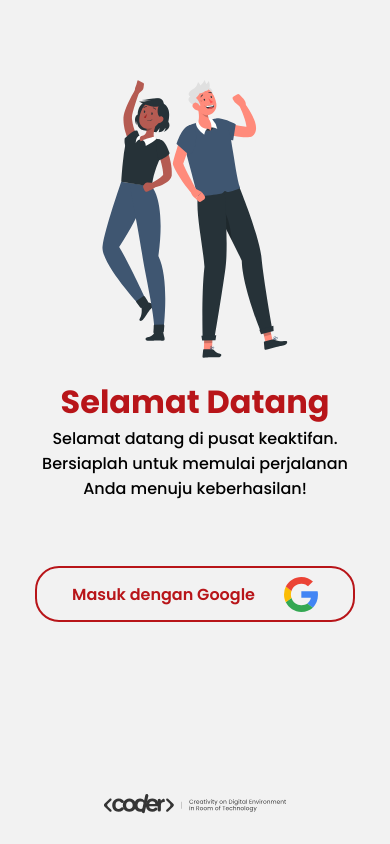
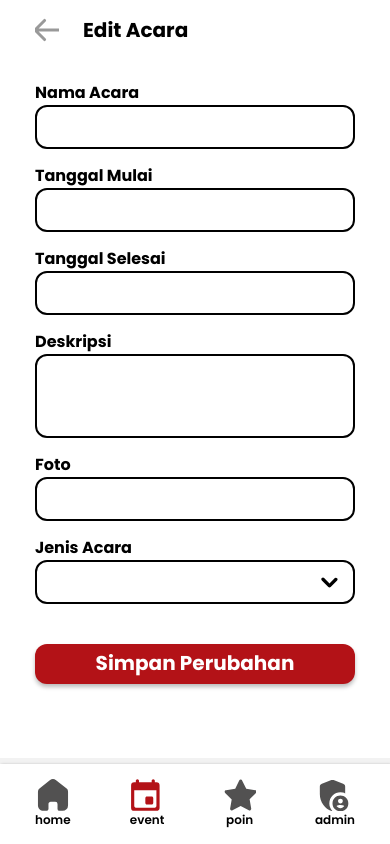
Before and after one commit to CODER-Mobile-Development/sikeang-coder-android, a React Native app: screen /AdminEditEvent in a window 390 px wide. Built offline with nearby package versions, Linux system fonts and the light colour scheme.

Commit message:
completed page taskk

```diff
--- a/src/components/NavbarBottom/index.js
+++ b/src/components/NavbarBottom/index.js
@@ -6,27 +6,27 @@ import {
   AdminIcon, CalendarIcon, HomeIcon, StarIcon,
 } from '../../assets/svgs';
 
-function NavbarBottom({ type }) {
+function NavbarBottom({ type, isActive }) {
   return (
     <View style={{ overflow: 'hidden', paddingTop: 6 }}>
       <View style={{ ...styles.wrapper, justifyContent: type === 'Member' ? 'space-around' : 'space-between' }}>
         <View style={styles.menuSection}>
-          <TouchableOpacity><HomeIcon width={32} height={32} isActive /></TouchableOpacity>
+          <TouchableOpacity><HomeIcon width={32} height={32} isActive={isActive === 'Home'} /></TouchableOpacity>
           <Text style={styles.menuTitle}>home</Text>
         </View>
         <View style={styles.menuSection}>
-          <TouchableOpacity><CalendarIcon width={32} height={32} /></TouchableOpacity>
+          <TouchableOpacity><CalendarIcon width={32} height={32} isActive={isActive === 'Event'} /></TouchableOpacity>
           <Text style={styles.menuTitle}>event</Text>
         </View>
         {type === 'Admin' && (
         <View style={styles.menuSection}>
-          <TouchableOpacity><StarIcon width={32} height={32} /></TouchableOpacity>
+          <TouchableOpacity><StarIcon width={32} height={32} isActive={isActive === 'Poin'} /></TouchableOpacity>
           <Text style={styles.menuTitle}>poin</Text>
         </View>
         )}
         {type === 'Admin' && (
         <View style={styles.menuSection}>
-          <TouchableOpacity><AdminIcon width={32} height={32} /></TouchableOpacity>
+          <TouchableOpacity><AdminIcon width={32} height={32} isActive={isActive === 'Admin'}/></TouchableOpacity>
           <Text style={styles.menuTitle}>admin</Text>
         </View>
         )}
--- /dev/null
+++ b/src/pages/AdminAddAdmin/index.js
@@ -0,0 +1,64 @@
+import React, { useCallback } from 'react';
+import { ScrollView, StyleSheet, View } from 'react-native';
+import { useFonts } from 'expo-font';
+import * as SplashScreen from 'expo-splash-screen';
+import {
+  NavbarBottom, NavbarTop, PrimaryButton, Separator, UserInput,
+} from '../../components';
+
+const poppinsMedium = require('../../assets/fonts/Poppins-Medium.ttf');
+const poppinsSemiBold = require('../../assets/fonts/Poppins-SemiBold.ttf');
+const poppinsBold = require('../../assets/fonts/Poppins-Bold.ttf');
+
+SplashScreen.preventAutoHideAsync();
+
+function AdminAddAdmin() {
+  const [fontsLoaded] = useFonts({
+    'Poppins-Medium': poppinsMedium,
+    'Poppins-SemiBold': poppinsSemiBold,
+    'Poppins-Bold': poppinsBold,
+  });
+
+  const onLayoutRootView = useCallback(async () => {
+    if (fontsLoaded) {
+      await SplashScreen.hideAsync();
+    }
+  }, [fontsLoaded]);
+
+  if (!fontsLoaded) {
+    return null;
+  }
+  return (
+    <View style={{ flex: 1 }} onLayout={onLayoutRootView}>
+      <NavbarTop title="Tambah Admin" />
+      <View style={styles.wrapper}>
+        <ScrollView style={styles.content}>
+          <UserInput type="Basic" label="Nama Lengkap" />
+          <Separator height={14} />
+          <UserInput type="Basic" label="Email" />
+          <Separator height={14} />
+          <UserInput type="Dropdown" label="Divisi" />
+          <Separator height={300} />
+          <PrimaryButton title="Simpan Perubahan" />
+          <Separator height={40} />
+        </ScrollView>
+      </View>
+      <NavbarBottom type="Admin" isActive={"Event"}/>
+    </View>
+  );
+}
+
+export default AdminAddAdmin;
+
+const styles = StyleSheet.create({
+  wrapper: {
+    flex: 1,
+    justifyContent: 'space-between',
+    flexDirection: 'column',
+    backgroundColor: 'white',
+  },
+  content: {
+    marginTop: 20,
+    paddingHorizontal: 35,
+  },
+});
--- /dev/null
+++ b/src/pages/AdminEditAdmin/index.js
@@ -0,0 +1,64 @@
+import React, { useCallback } from 'react';
+import { ScrollView, StyleSheet, View } from 'react-native';
+import { useFonts } from 'expo-font';
+import * as SplashScreen from 'expo-splash-screen';
+import {
+  NavbarBottom, NavbarTop, PrimaryButton, Separator, UserInput,
+} from '../../components';
+
+const poppinsMedium = require('../../assets/fonts/Poppins-Medium.ttf');
+const poppinsSemiBold = require('../../assets/fonts/Poppins-SemiBold.ttf');
+const poppinsBold = require('../../assets/fonts/Poppins-Bold.ttf');
+
+SplashScreen.preventAutoHideAsync();
+
+function AdminEditAdmin() {
+  const [fontsLoaded] = useFonts({
+    'Poppins-Medium': poppinsMedium,
+    'Poppins-SemiBold': poppinsSemiBold,
+    'Poppins-Bold': poppinsBold,
+  });
+
+  const onLayoutRootView = useCallback(async () => {
+    if (fontsLoaded) {
+      await SplashScreen.hideAsync();
+    }
+  }, [fontsLoaded]);
+
+  if (!fontsLoaded) {
+    return null;
+  }
+  return (
+    <View style={{ flex: 1 }} onLayout={onLayoutRootView}>
+      <NavbarTop title="Edit Admin" />
+      <View style={styles.wrapper}>
+        <ScrollView style={styles.content}>
+          <UserInput type="Basic" label="Nama Lengkap" />
+          <Separator height={14} />
+          <UserInput type="Basic" label="Email" />
+          <Separator height={14} />
+          <UserInput type="Dropdown" label="Divisi" />
+          <Separator height={300} />
+          <PrimaryButton title="Simpan Perubahan" />
+          <Separator height={40} />
+        </ScrollView>
+      </View>
+      <NavbarBottom type="Admin" isActive={"Event"}/>
+    </View>
+  );
+}
+
+export default AdminEditAdmin;
+
+const styles = StyleSheet.create({
+  wrapper: {
+    flex: 1,
+    justifyContent: 'space-between',
+    flexDirection: 'column',
+    backgroundColor: 'white',
+  },
+  content: {
+    marginTop: 20,
+    paddingHorizontal: 35,
+  },
+});
--- /dev/null
+++ b/src/pages/AdminEditEvent/index.js
@@ -0,0 +1,70 @@
+import React, { useCallback } from 'react';
+import { ScrollView, StyleSheet, View } from 'react-native';
+import { useFonts } from 'expo-font';
+import * as SplashScreen from 'expo-splash-screen';
+import {
+  NavbarBottom, NavbarTop, PrimaryButton, Separator, UserInput,
+} from '../../components';
+
+const poppinsMedium = require('../../assets/fonts/Poppins-Medium.ttf');
+const poppinsSemiBold = require('../../assets/fonts/Poppins-SemiBold.ttf');
+const poppinsBold = require('../../assets/fonts/Poppins-Bold.ttf');
+
+SplashScreen.preventAutoHideAsync();
+
+function AdminEditEvent() {
+  const [fontsLoaded] = useFonts({
+    'Poppins-Medium': poppinsMedium,
+    'Poppins-SemiBold': poppinsSemiBold,
+    'Poppins-Bold': poppinsBold,
+  });
+
+  const onLayoutRootView = useCallback(async () => {
+    if (fontsLoaded) {
+      await SplashScreen.hideAsync();
+    }
+  }, [fontsLoaded]);
+
+  if (!fontsLoaded) {
+    return null;
+  }
+  return (
+    <View style={{ flex: 1 }} onLayout={onLayoutRootView}>
+      <NavbarTop title="Edit Acara" />
+      <View style={styles.wrapper}>
+        <ScrollView style={styles.content}>
+          <UserInput type="Basic" label="Nama Acara" />
+          <Separator height={14} />
+          <UserInput type="Basic" label="Tanggal Mulai" />
+          <Separator height={14} />
+          <UserInput type="Basic" label="Tanggal Selesai" />
+          <Separator height={14} />
+          <UserInput type="TextArea" label="Deskripsi" />
+          <Separator height={14} />
+          <UserInput type="Basic" label="Foto" />
+          <Separator height={14} />
+          <UserInput type="Dropdown" label="Jenis Acara" />
+          <Separator height={40} />
+          <PrimaryButton title="Simpan Perubahan" />
+          <Separator height={40} />
+        </ScrollView>
+      </View>
+      <NavbarBottom type="Admin" isActive={"Event"}/>
+    </View>
+  );
+}
+
+export default AdminEditEvent;
+
+const styles = StyleSheet.create({
+  wrapper: {
+    flex: 1,
+    justifyContent: 'space-between',
+    flexDirection: 'column',
+    backgroundColor: 'white',
+  },
+  content: {
+    marginTop: 20,
+    paddingHorizontal: 35,
+  },
+});
--- a/src/pages/index.js
+++ b/src/pages/index.js
@@ -2,10 +2,16 @@ import Login from './Login';
 import MemberHome from './MemberHome';
 import AdminAddEvent from './AdminAddEvent';
 import AdminAddMember from './AdminAddMember';
+import AdminEditEvent from './AdminEditEvent';
+import AdminAddAdmin from './AdminAddAdmin';
+import AdminEditAdmin from './AdminEditAdmin';
 
 export {
   Login,
   MemberHome,
   AdminAddEvent,
   AdminAddMember,
+  AdminEditEvent,
+  AdminAddAdmin,
+  AdminEditAdmin,
 };
--- a/src/router/index.js
+++ b/src/router/index.js
@@ -1,7 +1,7 @@
 import { createNativeStackNavigator } from '@react-navigation/native-stack';
 import React from 'react';
 import {
-  AdminAddEvent, AdminAddMember, Login, MemberHome,
+  AdminAddEvent, AdminAddMember, Login, MemberHome, AdminEditAdmin, AdminAddAdmin, AdminEditEvent,
 } from '../pages';
 
 const Stack = createNativeStackNavigator();
@@ -15,6 +15,16 @@ function Router() {
         options={{ headerShown: false }}
       />
       <Stack.Screen
+        name="AdminAddAdmin"
+        component={AdminAddAdmin}
+        options={{ headerShown: false }}
+      />
+      <Stack.Screen
+        name="AdminEditAdmin"
+        component={AdminEditAdmin}
+        options={{ headerShown: false }}
+      />
+      <Stack.Screen
         name="AdminAddMember"
         component={AdminAddMember}
         options={{ headerShown: false }}
@@ -22,6 +32,11 @@ function Router() {
       <Stack.Screen
         name="AdminAddEvent"
         component={AdminAddEvent}
+        options={{ headerShown: false }}
+      />
+      <Stack.Screen
+        name="AdminEditEvent"
+        component={AdminEditEvent}
         options={{ headerShown: false }}
       />
       <Stack.Screen
```
